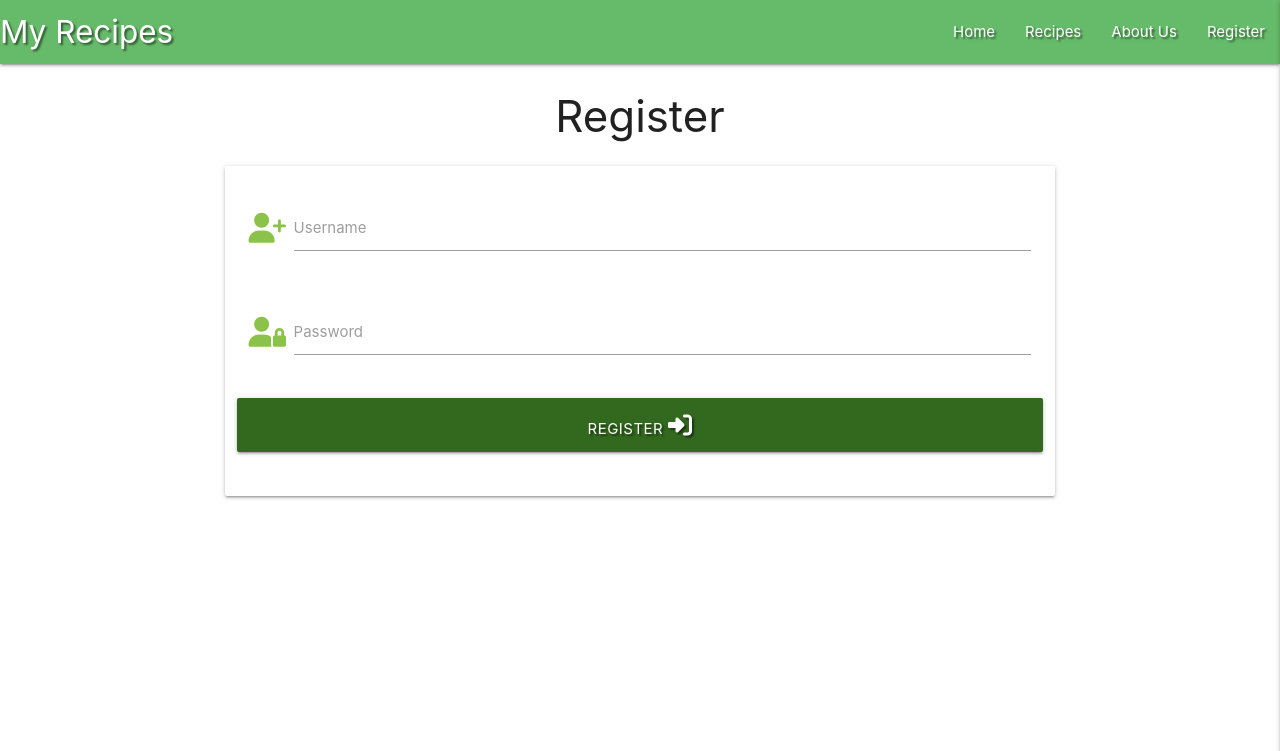
After one commit to imransal/My-Recipes, a Flask app: page /register in a window 1280 px wide. The commit adds this page. Shown: the top 751 px of the page. Run offline with Flask 3, Linux system fonts and the light colour scheme; some libraries are stand-ins or nearby versions.

Commit message:
added register html and setup get method

```diff
--- a/app.py
+++ b/app.py
@@ -4,6 +4,7 @@ from flask import (
     redirect, request, session, url_for)
 from flask_pymongo import PyMongo
 from bson.objectid import ObjectId
+from werkzeug.security import generate_password_hash, check_password_hash
 if os.path.exists("env.py"):
     import env
 
@@ -24,6 +25,10 @@ def get_recipes():
     return render_template("recipes.html", recipes=recipes)
 
 
+@app.route("/register", methods=["GET", "POST"])
+def register():
+    return render_template("register.html")
+
 if __name__ == "__main__":
     app.run(host=os.environ.get("IP"),
             port=int(os.environ.get("PORT")),
--- a/templates/base.html
+++ b/templates/base.html
@@ -20,9 +20,10 @@
       <a href="{{ url_for('get_recipes') }}" class="brand-logo">My Recipes</a>
       <a href="#" data-target="mobile-demo" class="sidenav-trigger right"><i class="fas fa-bars"></i></a>
       <ul class="right hide-on-med-and-down">
-        <li><a href="#">Home</a></li>
+        <li><a href="{{ url_for('get_recipes') }}">Home</a></li>
         <li><a href="#">Recipes</a></li>
         <li><a href="#">About Us</a></li>
+        <li><a href="{{ url_for('register') }}">Register</a></li>
       </ul>
     </div>
   </nav>
@@ -33,6 +34,7 @@
         <li><a href="{{ url_for('get_recipes') }}">Home</a></li>
         <li><a href="#">Recipes</a></li>
         <li><a href="#">About Us</a></li>
+        <li><a href="{{ url_for('register') }}">Register</a></li>
   </ul>
     </header>
 
--- /dev/null
+++ b/templates/register.html
@@ -0,0 +1,32 @@
+{% extends "base.html" %}
+{% block content %}
+
+    <h3 class="center-align">Register</h3>
+
+  <div class="row">
+    <form class="col s12 m8 offset-m2" method="POST" action="{{ url_for('register') }}">
+      <div class="card-panel">
+        <div class="row">
+            <div class="input-field col s12">
+                <i class="fas fa-user-plus prefix light-green-text text-darken-f prefix"></i>
+                <input id="username" name="username" type="text" class="validate">
+                <label for="username">Username</label>
+            </div>
+        </div>
+        <div class="row">
+            <div class="input-field col s12">
+            <i class="fas fa-user-lock prefix light-green-text text-darken-f prefix"></i>
+            <input id="password" name="password" type="password" class="validate">
+            <label for="password">Password</label>
+            </div>
+        </div>
+        <div class="row">
+            <button type="submit" class="col s12 btn-large light-green darken-4 text-shadow">
+                Register <i class ="fas fa-sign-in-alt"></i>
+            </button>
+        </div>
+      </div>
+    </form>
+  </div>
+
+{% endblock %}
```
